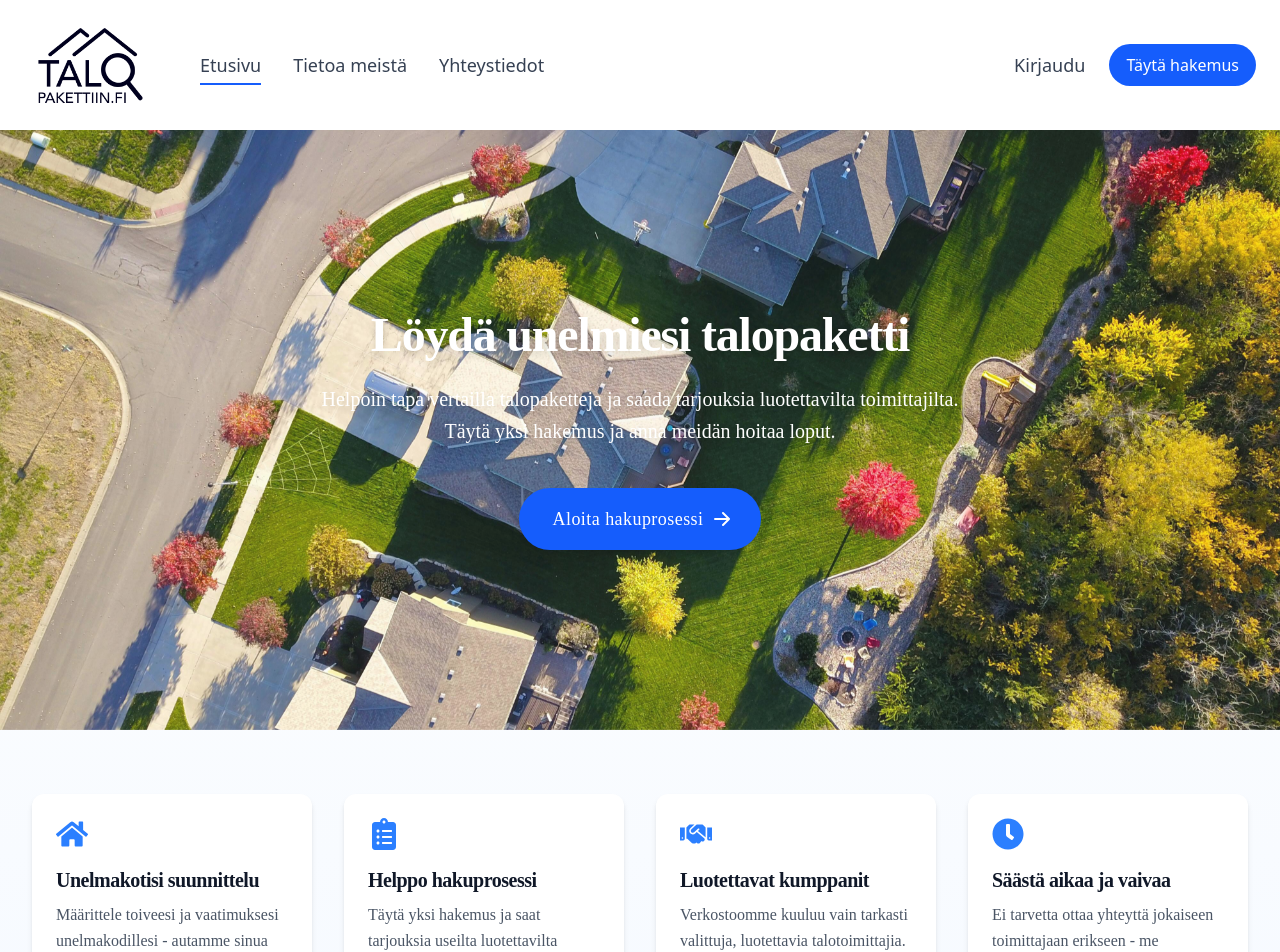
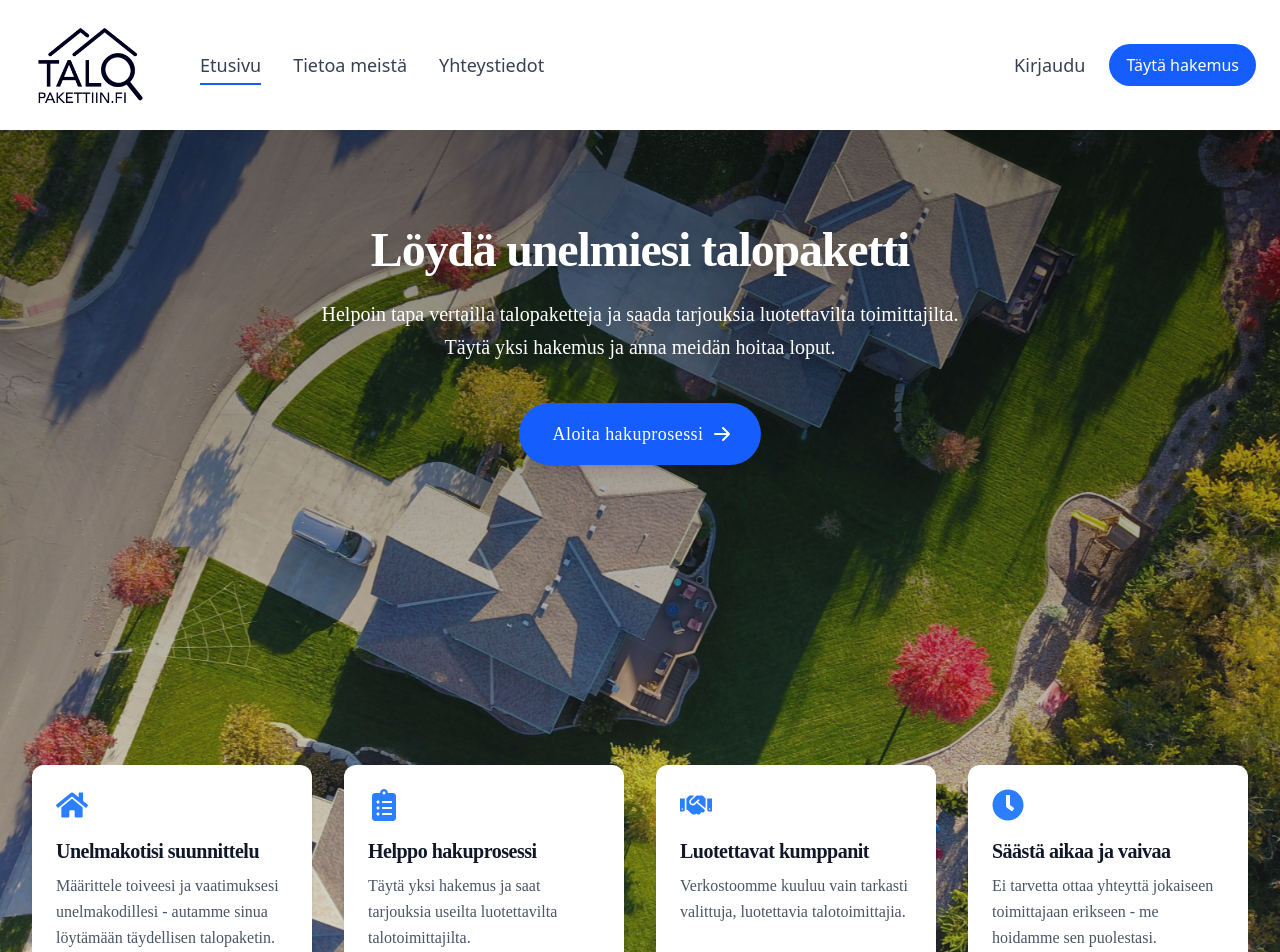
Before and after one commit to modaralgayal/Talopakettiin, a React (Vite) app in the folder Frontend/: page / in a window 1280 px wide. Shown: the top 952 px of the page. Built offline with nearby package versions, Linux system fonts and the light colour scheme; no server answers.

Commit message:
nicer slidehsow

```diff
--- a/Frontend/src/components/ImageSlideshow.jsx
+++ b/Frontend/src/components/ImageSlideshow.jsx
@@ -53,7 +53,8 @@ export const ImageSlideshow = () => {
   }
 
   return (
-    <div className="relative w-full h-[600px] overflow-hidden">
+    <div className="relative w-full h-full overflow-hidden">
+
       {images.map((image, index) => (
         <div
           key={index}
--- a/Frontend/src/pages/homepage.jsx
+++ b/Frontend/src/pages/homepage.jsx
@@ -28,12 +28,16 @@ export const Homepage = () => {
   ];
 
   return (
-    <div className="min-h-screen bg-gradient-to-b from-white to-blue-50 font-['Avenir']">
-      {/* Hero Section with Slideshow */}
-      <div className="relative">
+    <div className="min-h-screen font-['Avenir']">
+      {/* Hero + Cards with Slideshow background */}
+      <div className="relative w-full flex flex-col justify-center">
+        <div className="absolute inset-0 w-full h-full z-0">
           <ImageSlideshow />
-        <div className="absolute inset-0 flex items-center justify-center">
-          <div className="max-w-7xl mx-auto px-4 sm:px-6 lg:px-8 text-center">
+          <div className="absolute inset-0 bg-gradient-to-b from-black/50 to-black/10" />
+        </div>
+        <div className="relative z-10 max-w-7xl mx-auto px-4 sm:px-6 lg:px-8 pt-24 pb-16">
+          {/* Hero Content */}
+          <div className="text-center mb-75">
             <h1 className="text-4xl sm:text-5xl font-bold text-white mb-6 tracking-tight drop-shadow-lg">
               Löydä unelmiesi talopaketti
             </h1>
@@ -51,11 +55,8 @@ export const Homepage = () => {
               </svg>
             </Link>
           </div>
-        </div>
-      </div>
 
           {/* Features Section */}
-      <div className="max-w-7xl mx-auto px-4 sm:px-6 lg:px-8 py-16">
           <div className="grid grid-cols-1 md:grid-cols-2 lg:grid-cols-4 gap-8">
             {features.map((feature, index) => (
               <div
@@ -71,8 +72,10 @@ export const Homepage = () => {
             ))}
           </div>
         </div>
+      </div>
 
-      {/* Process Section */}
+      {/* Process Section with solid background */}
+      <div className="bg-blue-50 w-full">
         <div className="max-w-7xl mx-auto px-4 sm:px-6 lg:px-8 py-16">
           <h2 className="text-3xl font-bold text-center text-gray-900 mb-12 tracking-tight">
             Näin prosessi toimii
@@ -112,6 +115,7 @@ export const Homepage = () => {
             </div>
           </div>
         </div>
+      </div>
 
       {/* CTA Section */}
       <div className="bg-blue-600 text-white py-16">
```
Lines whose indentation alone changed are shown as unchanged.
